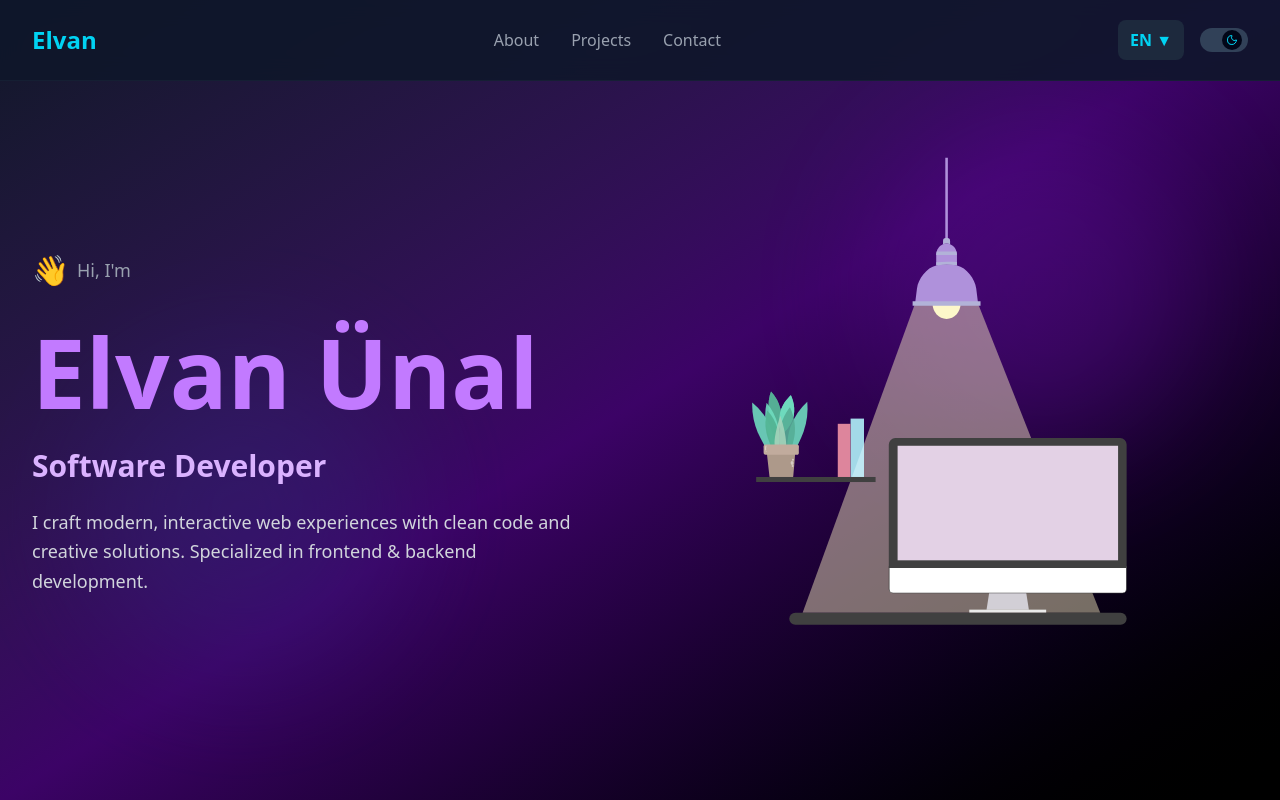
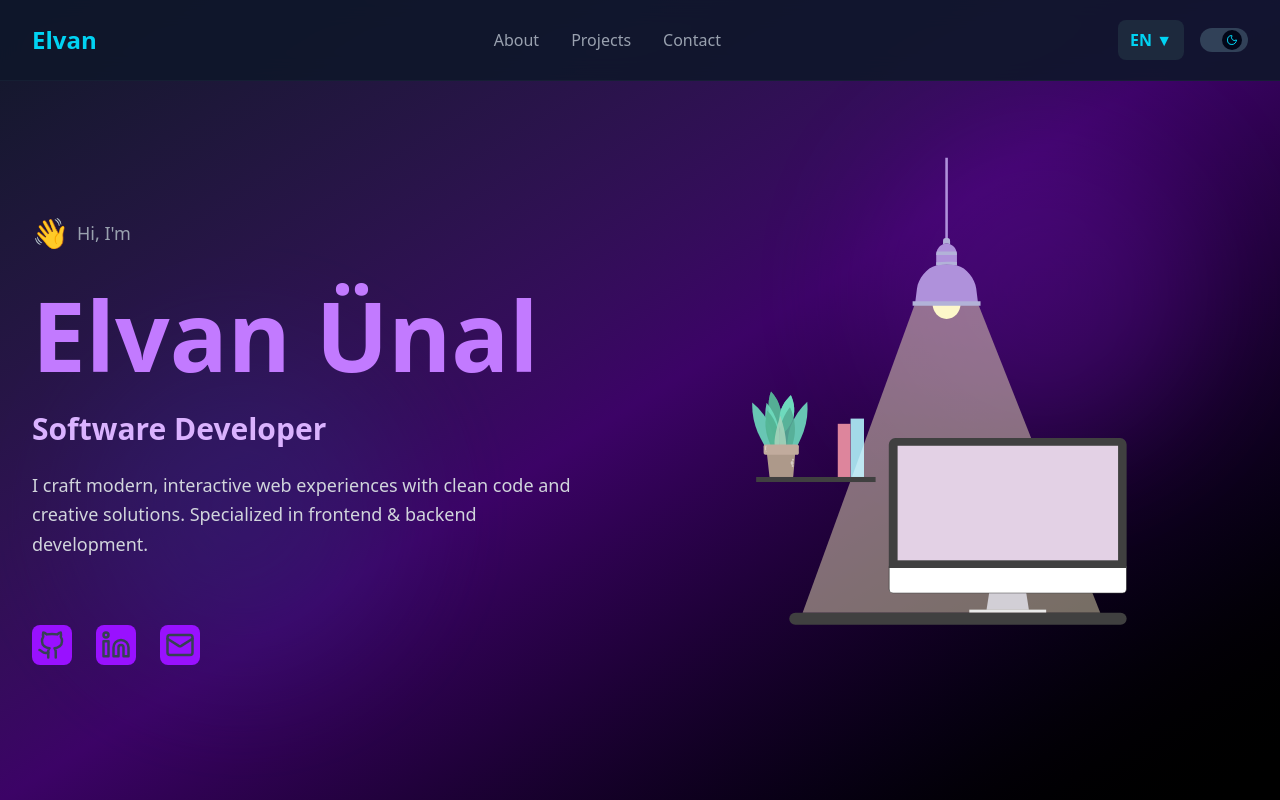
Before and after one commit to elvannunal/portfolio, a React (Vite) app: page / in a window 1280 px wide. Built offline with nearby package versions, Linux system fonts and the light colour scheme.

Commit message:
added social media section

```diff
--- a/src/components/Header/Header.tsx
+++ b/src/components/Header/Header.tsx
@@ -33,7 +33,8 @@ const Header: React.FC = () => {
         Elvan
       </motion.div>
 
-      <nav className="hidden md:flex items-center gap-8">
+
+      <nav className="hidden xl:flex items-center gap-8">
         {["About", "Projects", "Contact"].map((item) => (
           <motion.a
             key={item}
--- a/src/components/Home/Home.tsx
+++ b/src/components/Home/Home.tsx
@@ -4,15 +4,22 @@ import Header from "../Header/Header";
 import Illustration from "./Illustration";
 import { ThemeContext } from "../../context/ThemeContext";
 import { useTranslation } from "react-i18next";
+import { Github, Linkedin, Mail } from "lucide-react";
 
 const Home: React.FC = () => {
   const { dark } = useContext(ThemeContext);
   const { t } = useTranslation();
-
+  const box = {
+    width: 40,
+    height: 40,
+    backgroundColor: "#9911ff",
+    borderRadius: 8,
+    gap: 1,
+    marginTop: 10
+  }
   return (
     <div
-      className={`min-h-screen transition-colors duration-500 ${
-        dark
+      className={`min-h-screen transition-colors duration-500 ${dark
         ? "bg-gradient-to-br from-gray-900 via-purple-950 to-black"
         : "bg-gradient-to-br from-gray-50 via-purple-100 to-blue-50"
         }`}
@@ -22,13 +29,11 @@ const Home: React.FC = () => {
       <section className="flex items-center justify-center min-h-screen px-4 md:px-8 pt-20 relative overflow-hidden">
         {/* Background Blobs */}
         <div
-          className={`absolute top-32 right-20 w-80 h-80 rounded-full blur-3xl opacity-30 ${
-            dark ? "bg-purple-800" : "bg-purple-300"
+          className={`absolute top-32 right-20 w-80 h-80 rounded-full blur-3xl opacity-30 ${dark ? "bg-purple-800" : "bg-purple-300"
             }`}
         />
         <div
-          className={`absolute bottom-32 left-20 w-80 h-80 rounded-full blur-3xl opacity-30 ${
-            dark ? "bg-indigo-900" : "bg-cyan-200"
+          className={`absolute bottom-32 left-20 w-80 h-80 rounded-full blur-3xl opacity-30 ${dark ? "bg-indigo-900" : "bg-cyan-200"
             }`}
         />
 
@@ -54,8 +59,7 @@ const Home: React.FC = () => {
               </motion.div>
 
               <motion.h1
-                className={`text-6xl md:text-7xl lg:text-8xl font-bold mb-4 leading-tight ${
-                  dark ? "text-purple-400" : "text-purple-700"
+                className={`text-6xl md:text-7xl lg:text-8xl font-bold mb-4 leading-tight ${dark ? "text-purple-400" : "text-purple-700"
                   }`}
                 initial={{ opacity: 0, y: 30 }}
                 animate={{ opacity: 1, y: 0 }}
@@ -66,8 +70,7 @@ const Home: React.FC = () => {
 
               {/* Title */}
               <motion.p
-                className={`text-2xl md:text-3xl font-semibold mb-6 ${
-                  dark ? "text-purple-300" : "text-purple-600"
+                className={`text-2xl md:text-3xl font-semibold mb-6 ${dark ? "text-purple-300" : "text-purple-600"
                   }`}
                 initial={{ opacity: 0, y: 20 }}
                 animate={{ opacity: 1, y: 0 }}
@@ -78,8 +81,7 @@ const Home: React.FC = () => {
 
               {/* Description */}
               <motion.p
-                className={`text-lg leading-relaxed mb-8 ${
-                  dark ? "text-gray-300" : "text-gray-700"
+                className={`text-lg leading-relaxed mb-8 ${dark ? "text-gray-300" : "text-gray-700"
                   }`}
                 initial={{ opacity: 0, y: 20 }}
                 animate={{ opacity: 1, y: 0 }}
@@ -87,6 +89,47 @@ const Home: React.FC = () => {
               >
                 {t("home_description")}
               </motion.p>
+              <div className="flex items-center justify-center mt-6">
+                <div className="flex items-center justify-center gap-6">
+                  {/* GitHub */}
+                  <motion.a
+                    href="https://github.com/elvannunal"
+                    target="_blank"
+                    rel="noopener noreferrer"
+                    whileHover={{ scale: 1.2 }}
+                    whileTap={{ scale: 0.8 }}
+                    className={`flex items-center justify-center`}
+                    style={box}
+                  >
+                    <Github size={30} className={`text-gray-700 dark:text-gray-300 hover:text-grey-600 transition-colors`} />
+                  </motion.a>
+
+                  {/* LinkedIn */}
+                  <motion.a
+                    href="https://www.linkedin.com/in/elvan-%C3%BCnal-b88a33225/"
+                    target="_blank"
+                    rel="noopener noreferrer"
+                    whileHover={{ scale: 1.2 }}
+                    whileTap={{ scale: 0.8 }}
+                    className="flex items-center justify-center"
+                    style={box}
+                  >
+                    <Linkedin size={30} className={`text-gray-700 dark:text-gray-300 hover:text-blue-500 transition-colors`} />
+                  </motion.a>
+
+                  {/* Mail */}
+                  <motion.a
+                    href="mailto:elvanunalll@gmail.com"
+                    whileHover={{ scale: 1.2 }}
+                    whileTap={{ scale: 0.8 }}
+                    className="flex items-center justify-center"
+                    style={box}
+                  >
+                    <Mail size={30} className={`text-gray-700 dark:text-gray-300 hover:text-grey-500 transition-colors`} />
+                  </motion.a>
+                </div>
+              </div>
+
             </motion.div>
 
             {/* Right Side Illustration */}
--- a/src/components/Home/Illustration.tsx
+++ b/src/components/Home/Illustration.tsx
@@ -61,6 +61,7 @@ const Illustration: React.FC = () => {
           <rect x="188.3" y="377.72" width="64.27" height="2.36" fill="#eaeaea" />
         </g>
       </svg>
+
     </motion.div>
   );
 };
```
Lines whose indentation alone changed are shown as unchanged.
